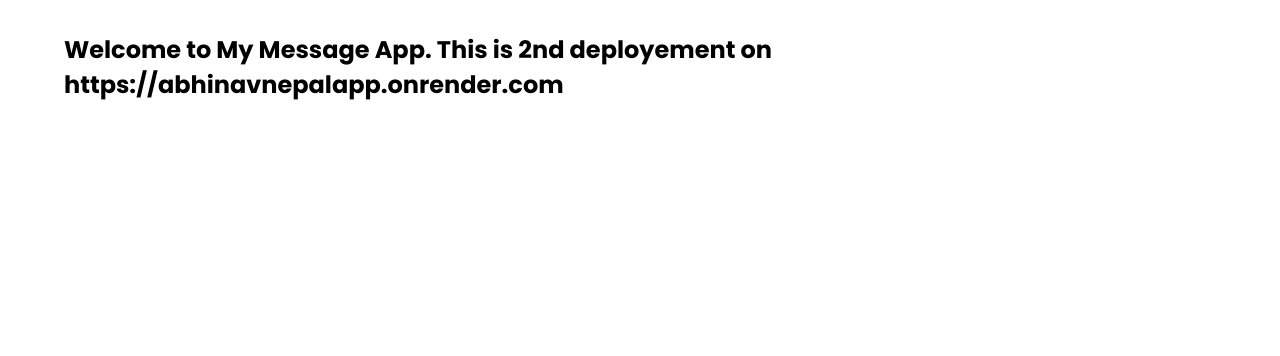
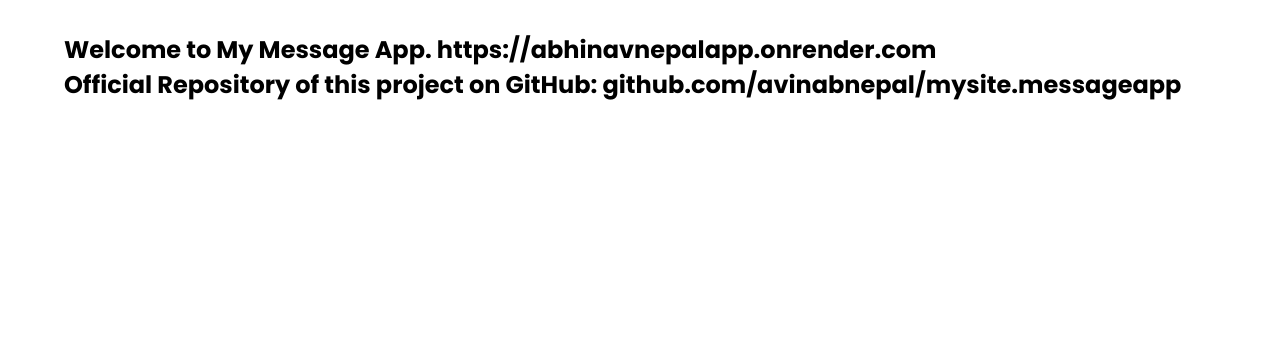
Before and after one commit to avinabnepal/mysite.messageapp, a Django app: page /app/ in a window 1280 px wide. Shown: the part 64-420 px from the top of the page. Run offline with Django 4.2, Linux system fonts and the light colour scheme.

Commit message:
modified to small front-end change.

```diff
--- a/templates/message/index.html
+++ b/templates/message/index.html
@@ -3,5 +3,7 @@
 {% block nav_home %}active{% endblock %}
 
 {% block content %}
-    <h2>Welcome to My Message App. This is 2nd deployement on https://abhinavnepalapp.onrender.com</h2>
+    <h2>Welcome to My Message App. https://abhinavnepalapp.onrender.com
+        <br> Official Repository of this project on GitHub: <a href="https://github.com/avinabnepal/mysite.messageapp">github.com/avinabnepal/mysite.messageapp</a>
+    </h2>
 {% endblock %}
```
